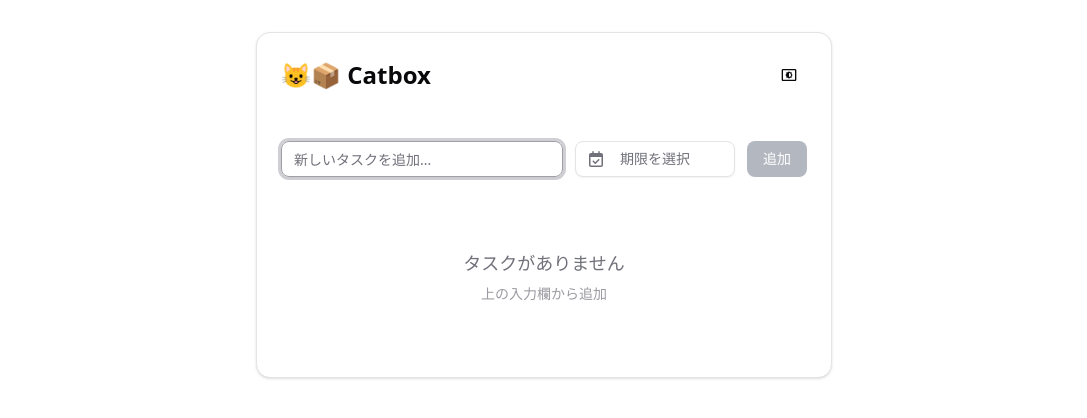
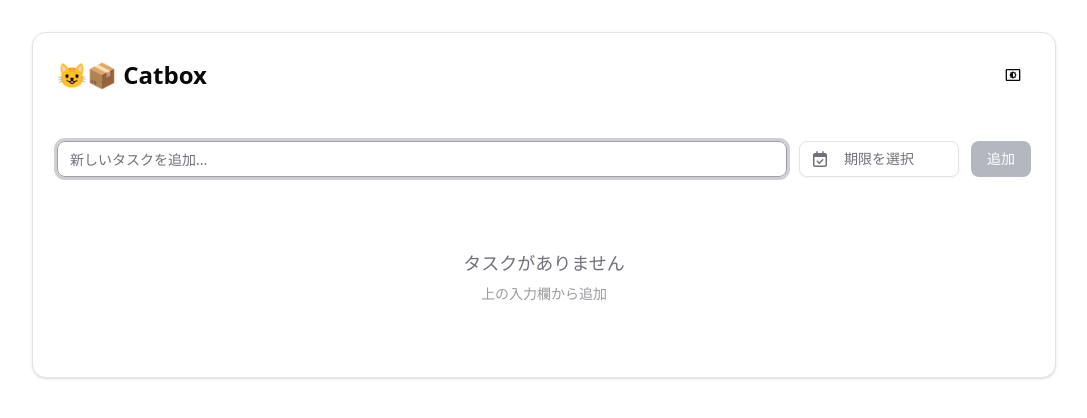
Before and after one commit to koh-tom/catbox, a React (Vite) app: page / in a window 1280 px wide. Shown: the top 418 px of the page, without its empty margins (96-1183 px from the left). Built offline with nearby package versions, Linux system fonts and the light colour scheme; the HTML template or start-up script is replaced by a standard one.

Commit message:
feat(なし): ✨ 画面のサイズ変更
レスポンシブ対応

```diff
--- a/src/App.tsx
+++ b/src/App.tsx
@@ -11,7 +11,7 @@ function App() {
 
   return (
     <div className="min-h-screen bg-background py-8 px-4">
-      <div className="max-w-xl mx-auto">
+      <div className="w-full max-w-5xl mx-auto">
         <Card>
           <CardHeader className="pb-4">
             <div className="flex items-center justify-between">
```
